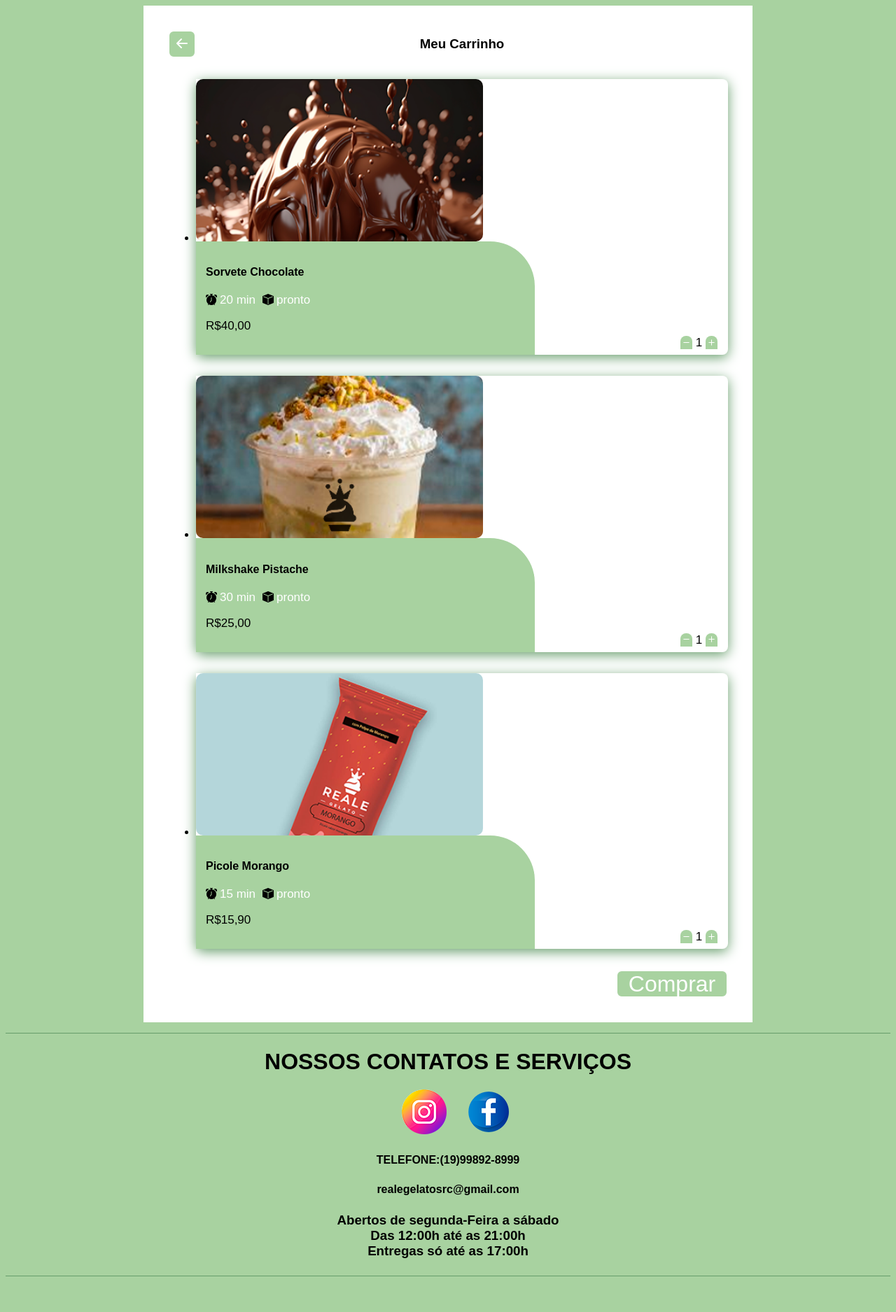
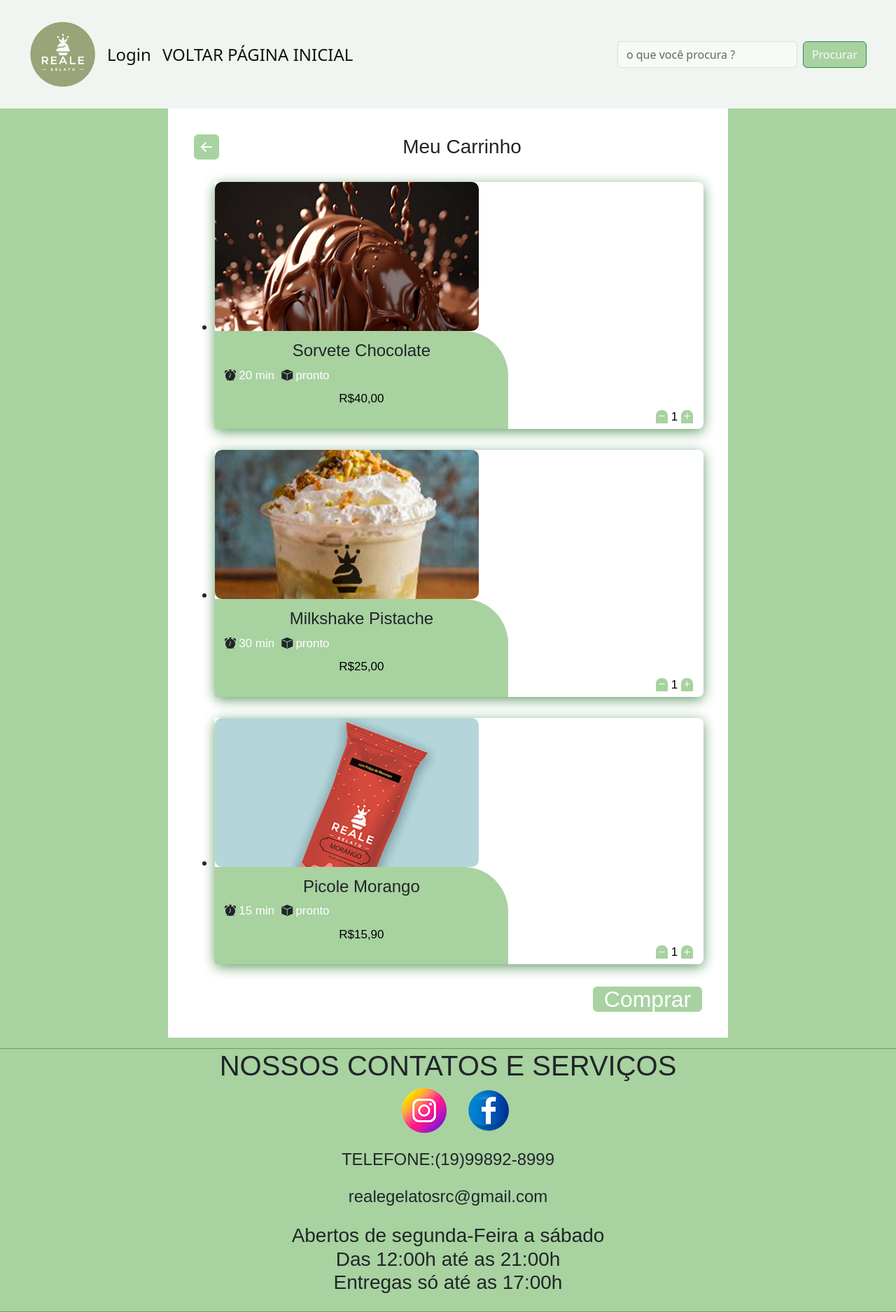
Before and after one commit to Kevinreisdacruz/projetointegrador, a PHP site: page /carrinho.html in a window 1280 px wide. Shown: the whole page at 70% size. Before the commit the page ends 1824 px from the top, so only its background shows below. Run offline with PHP 8.4, Linux system fonts and the light colour scheme.

Commit message:
nav bar adicionada erm malgumas pgs ,alterado foto do carrosel nen logo adicionado a navbar

```diff
--- a/carrinho.html
+++ b/carrinho.html
@@ -7,11 +7,36 @@
   <title>CARRINHO</title>
 
   <link rel="stylesheet" href="https://cdn.jsdelivr.net/npm/bootstrap-icons@1.11.3/font/bootstrap-icons.min.css">
-
+  <link rel="stylesheet" href="https://cdn.jsdelivr.net/npm/bootstrap@5.3.3/dist/css/bootstrap.min.css">
   <link rel="stylesheet" href="css/carrinho.css">
 </head>
 
 <body>
+
+  <nav class="navbar navbar-expand-lg bg-body-tertiary navbarcss">
+    <div class="container-fluid">
+      <button class="navbar-toggler" type="button" data-bs-toggle="collapse" data-bs-target="#navbarTogglerDemo03"
+        aria-controls="navbarTogglerDemo03" aria-expanded="false" aria-label="Toggle navigation">
+        <span class="navbar-toggler-icon"></span>
+      </button>
+      <img src="imagelogos/logo3.png" alt="" width="95">
+      <div class="collapse navbar-collapse" id="navbarTogglerDemo03">
+        <ul class="navbar-nav me-auto mb-2 mb-lg-0 box-link">
+          <li class="nav-item">
+            <a class="nav-link active link-navbar" aria-current="page" href="cadastro.html">Login</a>
+          </li>
+          <li class="nav-item">
+            <a class="nav-link active link-navbar" href="index.html">VOLTAR PÁGINA INICIAL</a>
+          </li>
+
+        </ul>
+        <form class="d-flex" role="search">
+          <input class="form-control me-2" type="search" placeholder="o que você procura ?" aria-label="Search">
+          <button class="btn btn-outline-success pesquisar" type="submit">Procurar</button>
+        </form>
+      </div>
+    </div>
+  </nav>
 
   <div class="container">
   <div class="carrinho">
@@ -134,6 +159,7 @@
   </div>
 
 
+  <script src="https://cdn.jsdelivr.net/npm/bootstrap@5.3.3/dist/js/bootstrap.bundle.min.js"></script>
 </body>
 
 </html>
--- a/css/carrinho.css
+++ b/css/carrinho.css
@@ -13,11 +13,39 @@
 }
 
 
-
 body {
-
     min-height: 100vh;
     background-color: #a8d2a0;
+    text-align: center;
+}
+
+.navbarcss{
+    padding: 30px;
+    position: sticky;
+    top: 0;
+    z-index: 1;
+    opacity: 90%;
+    width: 100%;
+}
+
+.box-link{
+   margin-left: 0.5rem;
+}
+
+.link-navbar{
+    font-size: 24px;
+
+}
+
+
+.pesquisar{
+    background-color: #A8D2A0;
+    color: white;
+    transition: all ease-in-out 1.1s;
+}
+
+.pesquisar:hover{
+    scale: 1.1;
 }
 
 .container{
```
Also changed, not shown: css/style.css (+2 -18 lines), index.html (+16 -9 lines), imagecarrosel/ini.png (deleted), imagecarrosel/sei-la.png (added), imagelogos/logo3.png (added).
